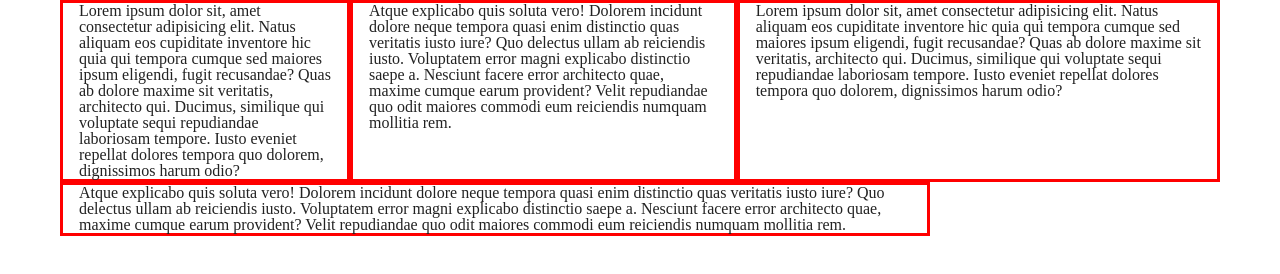
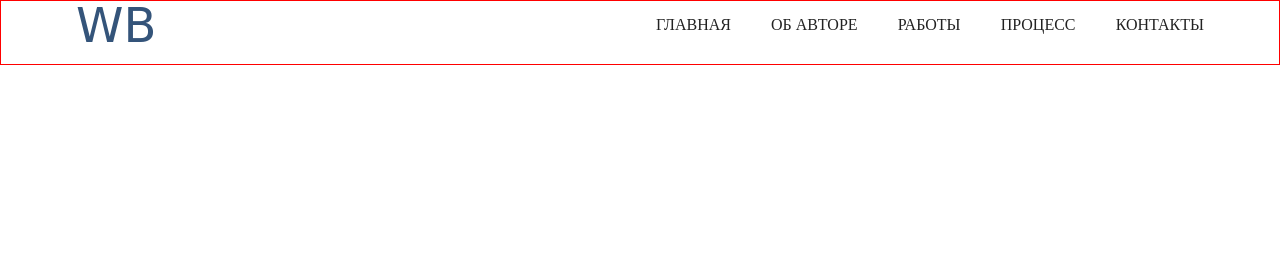
Before and after one commit to AndreiBelich/my_css-grid, a plain HTML site: page index.html in a window 1280 px wide. Drawn offline with Linux system fonts and the light colour scheme; a web font is replaced by a local one.

Commit message:
start to do homework

```diff
--- a/assets/css/styles.css
+++ b/assets/css/styles.css
@@ -2,6 +2,27 @@
   box-sizing: border-box;
 }
 
-.row > * {
-  border: 3px solid red;
+.header-content{
+  border: 1px solid red;
+  padding-bottom: 15px;
 }
+
+.header-row{
+  align-items: center;
+}
+
+.logo{
+  font-family: 'Revalia', cursive;
+  font-size: 3rem;
+  color: #34547A;
+}
+
+.nav-bar > ul{
+  display: flex;
+  justify-content: space-between;
+}
+
+.list-item{
+  font-weight: 500;
+  text-transform: uppercase;
+}
--- a/index.html
+++ b/index.html
@@ -4,47 +4,31 @@
     <meta charset="UTF-8" />
     <meta http-equiv="X-UA-Compatible" content="IE=edge" />
     <meta name="viewport" content="width=device-width, initial-scale=1.0" />
+    <link rel="preconnect" href="https://fonts.gstatic.com">
+    <link href="https://fonts.googleapis.com/css2?family=Revalia&display=swap" rel="stylesheet">
     <link rel="stylesheet" href="./assets/css/reset.css" />
     <link rel="stylesheet" href="./assets/css/grid.css" />
     <link rel="stylesheet" href="./assets/css/styles.css" />
     <title>Document</title>
   </head>
   <body>
-    <div class="container">
-      <div class="row">
-        <div class="col-sm-2 col-md-2 col-lg-3">
-          Lorem ipsum dolor sit, amet consectetur adipisicing elit. Natus
-          aliquam eos cupiditate inventore hic quia qui tempora cumque sed
-          maiores ipsum eligendi, fugit recusandae? Quas ab dolore maxime sit
-          veritatis, architecto qui. Ducimus, similique qui voluptate sequi
-          repudiandae laboriosam tempore. Iusto eveniet repellat dolores tempora
-          quo dolorem, dignissimos harum odio?
-        </div>
-        <div class="col-sm-2 col-md-4 col-lg-4">
-          Atque explicabo quis soluta vero! Dolorem incidunt dolore neque
-          tempora quasi enim distinctio quas veritatis iusto iure? Quo delectus
-          ullam ab reiciendis iusto. Voluptatem error magni explicabo distinctio
-          saepe a. Nesciunt facere error architecto quae, maxime cumque earum
-          provident? Velit repudiandae quo odit maiores commodi eum reiciendis
-          numquam mollitia rem.
-        </div>
-        <div class="col-sm-2 col-md-5 col-lg-5">
-          Lorem ipsum dolor sit, amet consectetur adipisicing elit. Natus
-          aliquam eos cupiditate inventore hic quia qui tempora cumque sed
-          maiores ipsum eligendi, fugit recusandae? Quas ab dolore maxime sit
-          veritatis, architecto qui. Ducimus, similique qui voluptate sequi
-          repudiandae laboriosam tempore. Iusto eveniet repellat dolores tempora
-          quo dolorem, dignissimos harum odio?
-        </div>
-        <div class="col-sm-2 col-md-7 col-lg-9">
-          Atque explicabo quis soluta vero! Dolorem incidunt dolore neque
-          tempora quasi enim distinctio quas veritatis iusto iure? Quo delectus
-          ullam ab reiciendis iusto. Voluptatem error magni explicabo distinctio
-          saepe a. Nesciunt facere error architecto quae, maxime cumque earum
-          provident? Velit repudiandae quo odit maiores commodi eum reiciendis
-          numquam mollitia rem.
+    <header class="header-content">
+      <div class="wrapper">
+        <div class="container">
+          <div class="row header-row">
+            <div class="logo col-6">WB</div>
+            <nav class="nav-bar col-6">
+              <ul>
+                <li class="list-item">Главная</li>
+                <li class="list-item">Об авторе</li>
+                <li class="list-item">Работы</li>
+                <li class="list-item">Процесс</li>
+                <li class="list-item">Контакты</li>
+              </ul>
+            </nav>
+          </div>
         </div>
       </div>
-    </div>
+    </header>
   </body>
 </html>
```
